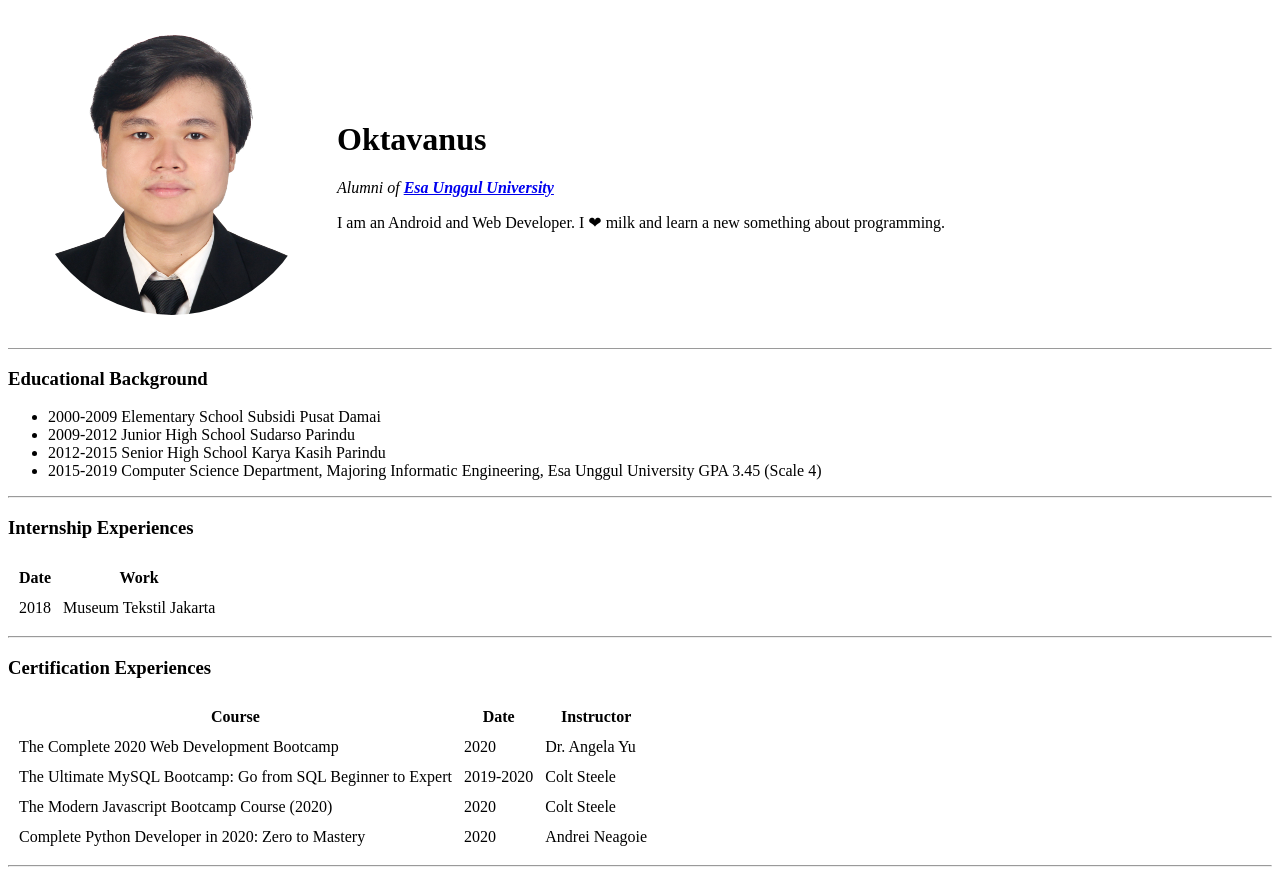
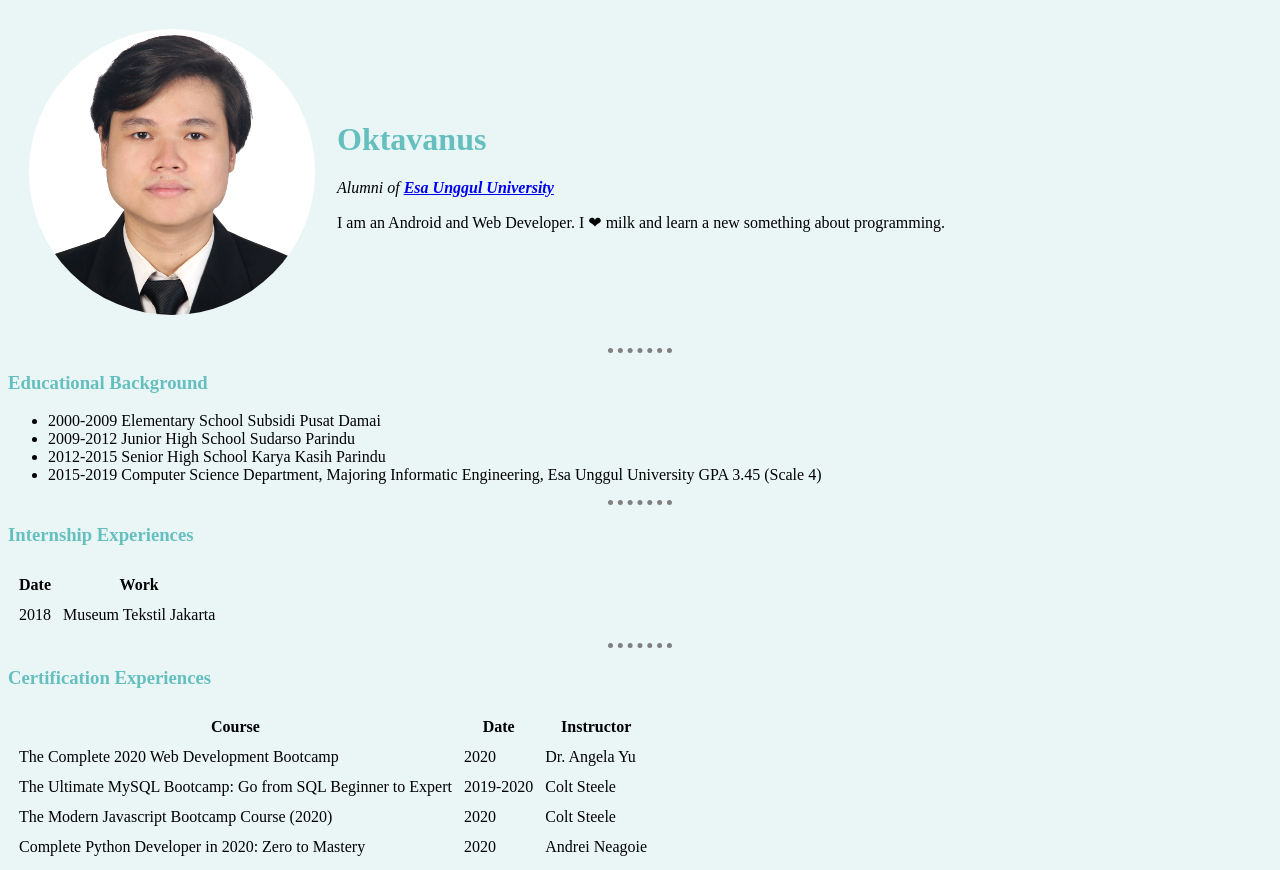
Before and after one commit to Oktavanus/cv, a plain HTML site: page index.html in a window 1280 px wide. Shown: the top 870 px of the page. Drawn offline with Linux system fonts and the light colour scheme.

Commit message:
Add files via upload

```diff
--- /dev/null
+++ b/css/style.css
@@ -0,0 +1,19 @@
+body {
+  background-color: #eaf6f6;
+}
+
+hr {
+  border-color: grey;
+  width: 5%;
+  border-width: 5px;
+  border-style: none;
+  border-top-style: dotted;
+}
+
+h1 {
+  color: #66bfbf;
+}
+
+h3 {
+  color: #66bfbf;
+}
--- a/index.html
+++ b/index.html
@@ -4,6 +4,7 @@
 <head>
   <meta charset="utf-8">
   <title>Oktavanus's Personal Site</title>
+  <link rel="stylesheet" href="css/style.css">
 </head>
 
 <body>
```
Also changed, not shown: contact-me.html (+2 -0 lines), hobbies.html (+1 -0 lines).
